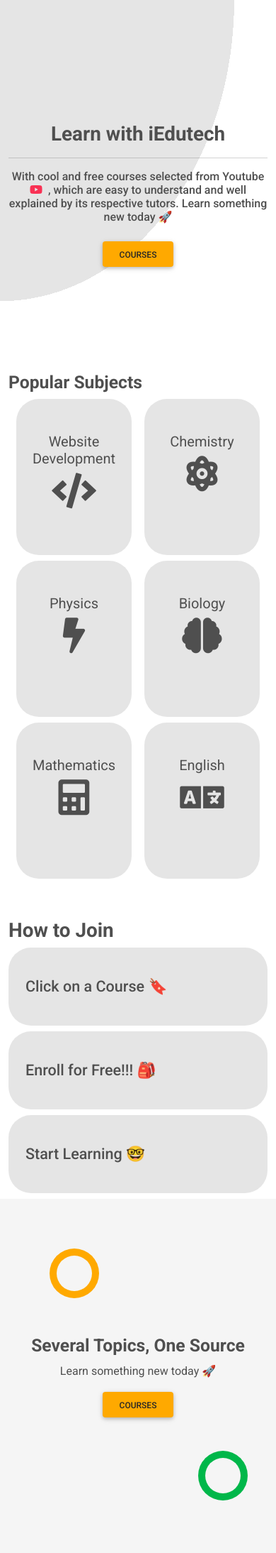
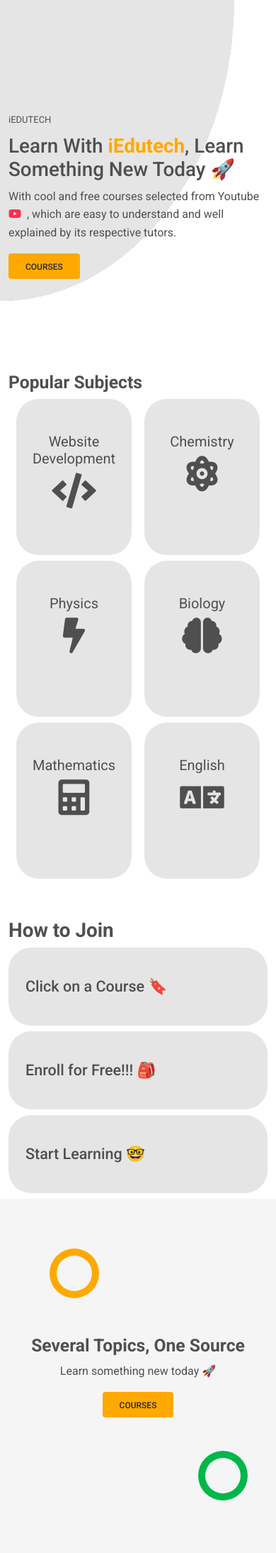
Before and after one commit to KoredeDavid/iedutech, a Django app: page / in a window 390 px wide. Shown: the top 2188 px of the page at 71% size. Run offline with Django 3.2, Linux system fonts and the light colour scheme; data comes from the database, SQL or seed files in the repository; both versions use the stored data as it was after the commit; some libraries are stand-ins or nearby versions.

Commit message:
Edit some ui

```diff
--- a/edutech/settings/base.py
+++ b/edutech/settings/base.py
@@ -93,6 +93,8 @@
 
 USE_TZ = True
 
+DEFAULT_AUTO_FIELD='django.db.models.AutoField'
+
 # Static files (CSS, JavaScript, Images)
 # https://docs.djangoproject.com/en/3.0/howto/static-files/
 
--- a/edutech/templates/enrolled.html
+++ b/edutech/templates/enrolled.html
@@ -31,7 +31,7 @@
                         <!-- Card content -->
                         <div class="card-body">
                             <!-- Text -->
-                            <h6>{% get_dict_details video_snippet 'title' %}</h6>
+                            <h6><a href="{% url 'course_details' course %}">{% get_dict_details video_snippet 'title' %}</a></h6>
                         </div>
                     </div>
                 </div>
--- a/edutech/templates/home.html
+++ b/edutech/templates/home.html
@@ -18,15 +18,20 @@
 
         <div class="container pt-5" id="about">
             <div class="row align-items-center justify-content-end">
-                <div class="col-md-6 text-center">
-                    <h1 class="font-weight-bold mt-sm-5">Learn with iEdutech</h1>
-                    <hr>
-                    <h6 class="mb-4">
+
+                <div class="col-md-6 text-left">
+                    <small class="text-bold" style="font-size: small">iEDUTECH</small>
+                    <h1 style="text-transform: none !important;" class="mt-2">
+                        Learn With <span class="font-weight-bold text-warning" >iEdutech</span>, Learn Something New Today 🚀
+                    </h1>
+
+                    <p class="text-bold mt-2">
                         With cool and free courses selected from Youtube <i class="fab fa-youtube mr-2 text-danger"></i>,
                         which are easy to understand and well explained by its respective tutors.
-                        Learn something new today 🚀
-                    </h6>
-                    <a class="btn btn-warning text-dark" href="#courses"> Courses</a>
+                    </p>
+
+                    <a href="#courses" class="btn btn-warning text-dark shadow-0">COURSES</a>
+
                 </div>
                 <div class="col-md-6 header-image">
                     <img src="https://ouch-cdn2.icons8.com/1dKnfM6sKzWVuW5vAb9afWnRxPL6L6idUzEn8sjmYmc/rs:fit:912:912/czM6Ly9pY29uczgu/b3VjaC1wcm9kLmFz/c2V0cy9zdmcvMzIy/LzE1YTY5YjYzLTFj/NjUtNGZhMi1hM2Uz/LTVjYTY5MTQzNjk3/Ni5zdmc.png" alt="" class="img-fluid">
@@ -48,7 +53,7 @@
                     </a>
                 {% endfor %}
             </div>
-            <span class="d-block float-right text-warning">View All</span>
+<!--            <span class="d-block float-right text-warning">View All</span>-->
         </div>
 
         <div class="container pt-5">
@@ -87,7 +92,7 @@
             <div class="text-center student-text">
                 <h2 class="font-weight-bolder">Several Topics, One Source</h2>
                 <p> Learn something new today 🚀  </p>
-                <a class="btn btn-warning text-dark" href="#courses"> Courses</a>
+                <a class="btn btn-warning text-dark shadow-0" href="#courses"> Courses</a>
             </div>
         </div>
 
@@ -99,7 +104,7 @@
                     <h6 class="mb-4">
                         🚀 🎒 🤓 🔖
                     </h6>
-                    <a class="btn btn-warning text-dark" href="#courses"> Courses</a>
+                    <a class="btn btn-warning text-dark shadow-0" href="#courses"> Courses</a>
                 </div>
                 <div class="col-md-6 header-image">
                     <img src="https://ouch-cdn2.icons8.com/Co-9JYQIgeb9aS2Iu5HO4XpA5hReIz_RDqGZtp31HkA/rs:fit:784:399/czM6Ly9pY29uczgu/b3VjaC1wcm9kLmFz/c2V0cy9wbmcvODY4/LzE3OGRjMTFjLTEy/YjctNGUxZS1hY2E2/LTBhOTI2NTM5Nzlj/Ny5wbmc.png" alt="" class="img-fluid">
--- a/edutech/templates/include temp/nav.html
+++ b/edutech/templates/include temp/nav.html
@@ -1,4 +1,4 @@
-<nav class="autohide navbar navbar-expand-md navbar-light mt-4  mx-auto  container rounded">
+<nav class="autohide navbar navbar-expand-md navbar-light mt-4  mx-auto  container rounded shadow-0 ">
     <a class="navbar-brand text-dark font-weight-bold nav-dot" href="{% url 'home' %}">iEdutech</a>
 
     <button class="navbar-toggler" type="button" data-toggle="collapse" data-target="#navbarSupportedContent" aria-controls="navbarSupportedContent" aria-expanded="false" aria-label="Toggle navigation">
@@ -9,13 +9,13 @@
     <div class="collapse navbar-collapse p-0" id="navbarSupportedContent">
         <ul class="navbar-nav ml-auto">
             <li class="nav-item">
-                <a class="nav-link text-dark " href="{% url 'home' %}#about">About</a>
+                <a class="nav-link text-dark font-weight-bold" href="{% url 'home' %}#about">ABOUT</a>
             </li>
             <li class="nav-item ml-md-3">
-                <a class="nav-link text-dark" href="{% url 'enrolled_courses' %}">Enrolled</a>
+                <a class="nav-link text-dark font-weight-bold" href="{% url 'enrolled_courses' %}">ENROLLED</a>
             </li>
             <li class="nav-item ml-md-3" >
-                <a class="btn btn-warning text-dark" href="{% url 'home' %}#courses"> Courses</a>
+                <a class="btn btn-warning text-dark shadow-0 font-weight-bold" href="{% url 'home' %}#courses"> COURSES</a>
             </li>
         </ul>
     </div>
```
Also changed, not shown: edutech/settings/prod.py (+19 -10 lines), db.sqlite3 (added), 2 other files.
